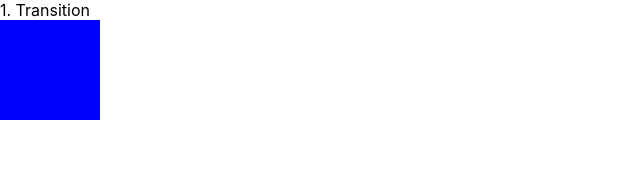
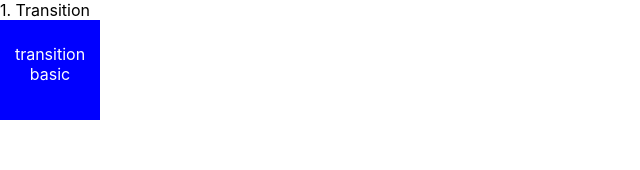
Before and after one commit to behoney/study_react_redux_sass, a React (Create React App) app: page / in a window 1280 px wide. Shown: the top 170 px of the page, without its empty margins (0-640 px from the left). Built offline with nearby package versions, Linux system fonts and the light colour scheme.

Commit message:
[add] add title of each

```diff
--- a/src/Transition.js
+++ b/src/Transition.js
@@ -13,7 +13,7 @@ function Transition() {
 const Ex1 = () => {
     return (<>
         <div className='transition-1'>
-
+            transition basic
         </div>
     </>)
 }
--- a/src/Transition.scss
+++ b/src/Transition.scss
@@ -3,7 +3,14 @@
     height: 100px;
     background-color: blue;
 
+    text-align: center;
+    color: #fff;
+    padding-top: 24px;
+
+    box-sizing: border-box;
+
     transition: background-color 0.2s ease;
+
     &:hover {
         background-color: red;
     }
```
